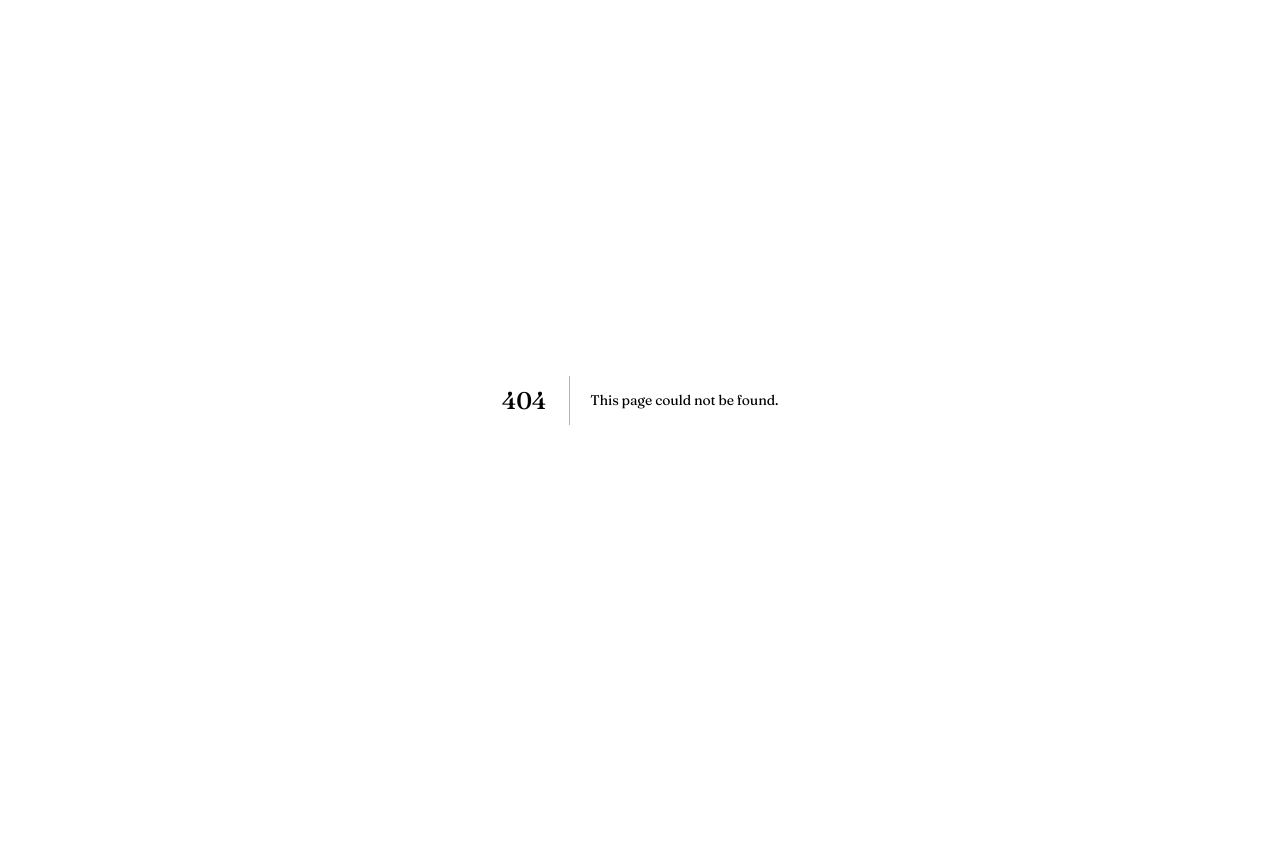
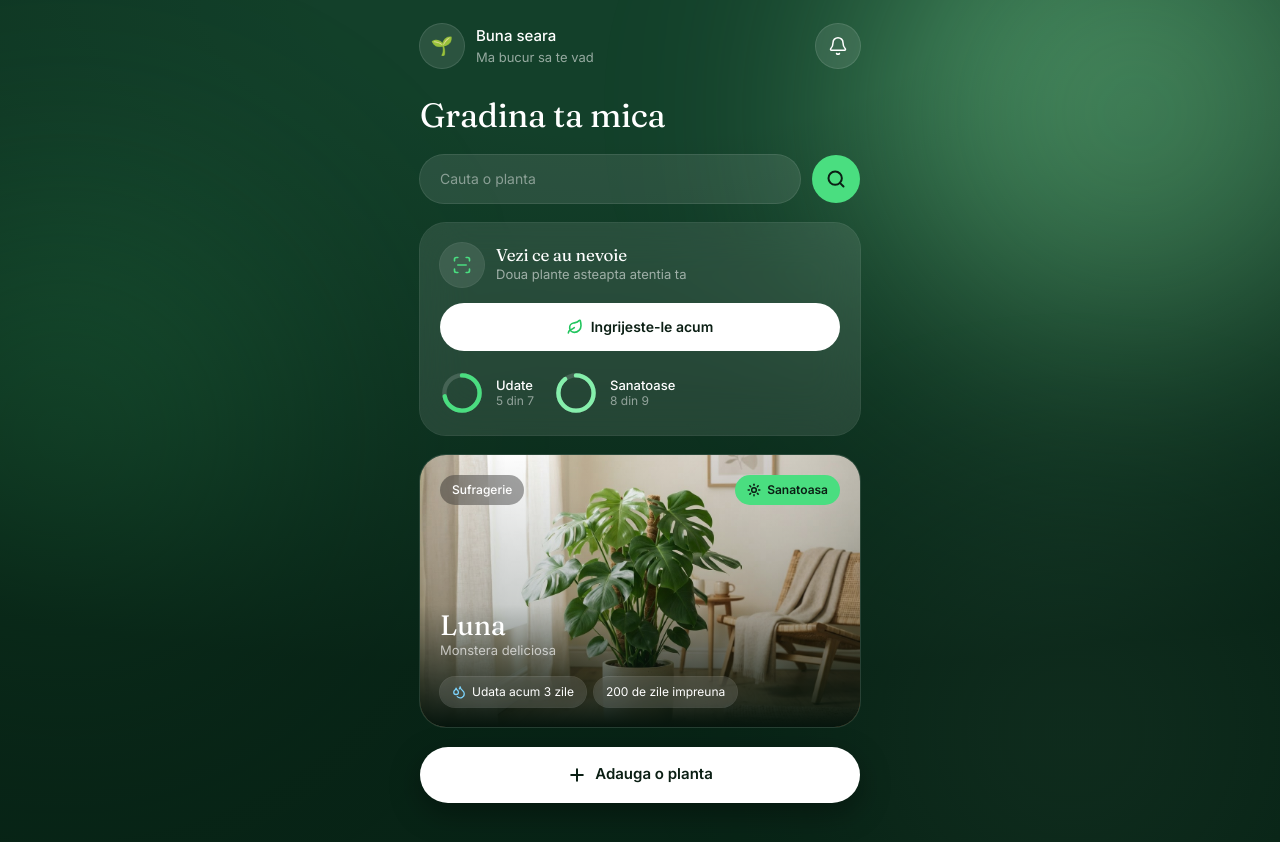
Before and after one commit to classick-o/my-little-garden, a Next.js app: page /preview/dark in a window 1280 px wide. Before the commit this address had no page. Before the commit the page ends 800 px from the top, so only its background shows below. Built offline with nearby package versions, Linux system fonts and the light colour scheme.

Commit message:
Previzualizare varianta intunecata si asset generat pentru demonstratie

```diff
--- /dev/null
+++ b/src/app/preview/dark/page.tsx
@@ -0,0 +1,222 @@
+import Image from "next/image";
+import { Bell, Droplets, Leaf, Plus, ScanLine, Search, Sun } from "lucide-react";
+
+/**
+ * PREVIZUALIZARE - nu face parte din aplicatie.
+ *
+ * Varianta intunecata, dupa referinta vizuala trimisa de proprietar:
+ * fundal verde inchis, carduri de sticla, verde viu ca accent.
+ *
+ * Exista ca sa poata fi comparata cu ecranul real, cald si luminos, de la "/".
+ * Daca directia asta e aleasa, tokenurile se muta in globals.css si folderul
+ * asta dispare. Daca nu, folderul dispare oricum.
+ *
+ * Stilurile sunt scrise local, cu valori directe, tocmai ca sa nu atinga
+ * design system-ul existent pana la o decizie.
+ */
+
+export const metadata = { title: "Previzualizare - varianta intunecata" };
+
+/* Poza de substituire, generata cu 3D AI Studio (vezi CLAUDE.md sectiunea 4b).
+   In aplicatia reala aici vine poza facuta de utilizator. */
+const PLANT_PHOTO = "/demo/monstera.jpg";
+
+export default function DarkPreviewPage() {
+  return (
+    <div className="relative min-h-dvh overflow-hidden bg-[#13402a] text-white">
+      <Glow />
+
+      <div className="relative mx-auto w-full max-w-[30rem] px-5 pt-[max(env(safe-area-inset-top),1.5rem)] pb-10">
+        <Header />
+        <SearchField />
+        <DiagnosisCard />
+        <FeaturedPlant />
+
+        <button className="mt-5 flex h-14 w-full items-center justify-center gap-2 rounded-full bg-white text-[15px] font-semibold text-[#0b1f14] shadow-[0_10px_30px_rgba(0,0,0,0.35)] transition-transform duration-200 active:scale-[0.98]">
+          <Plus className="size-5" strokeWidth={2.4} />
+          Adauga o planta
+        </button>
+      </div>
+    </div>
+  );
+}
+
+/**
+ * Lumina din fundal. Referinta are un verde luminos, nu unul plat: o sursa
+ * puternica in dreapta sus si o cadere spre inchis catre margini.
+ */
+function Glow() {
+  return (
+    <div aria-hidden className="pointer-events-none absolute inset-0">
+      {/* Sursa principala de lumina. */}
+      <div className="absolute -top-40 -right-32 size-[34rem] rounded-full bg-[#8ef2a8]/45 blur-[120px]" />
+      {/* Reflexie mai slaba, in partea opusa, ca sa nu ramana un colt mort. */}
+      <div className="absolute top-1/4 -left-40 size-[28rem] rounded-full bg-[#4ade80]/25 blur-[130px]" />
+      <div className="absolute -bottom-24 right-0 size-[26rem] rounded-full bg-[#bbf7d0]/18 blur-[110px]" />
+      {/* Vigneta: inchide marginile si aduce atentia spre centru. */}
+      <div className="absolute inset-0 bg-[radial-gradient(120%_80%_at_50%_0%,transparent_20%,rgba(4,26,15,0.75)_100%)]" />
+    </div>
+  );
+}
+
+function Header() {
+  return (
+    <header className="flex items-start justify-between">
+      <div className="flex items-center gap-3">
+        <span className="flex size-11 items-center justify-center rounded-full bg-white/10 text-lg ring-1 ring-white/20">
+          &#127793;
+        </span>
+        <div>
+          <p className="text-[15px] font-medium">Buna seara</p>
+          <p className="text-[13px] text-white/55">Ma bucur sa te vad</p>
+        </div>
+      </div>
+
+      <button className="flex size-11 items-center justify-center rounded-full bg-white/10 ring-1 ring-white/20">
+        <Bell className="size-5" strokeWidth={1.8} />
+      </button>
+    </header>
+
+  );
+}
+
+function SearchField() {
+  return (
+    <>
+      <h1 className="mt-7 font-[family-name:var(--font-fraunces)] text-[2.1rem] leading-tight">
+        Gradina ta mica
+      </h1>
+
+      <div className="mt-5 flex items-center gap-3">
+        <div className="flex h-12 flex-1 items-center rounded-full bg-white/10 px-5 ring-1 ring-white/18">
+          <span className="text-[14px] text-white/45">Cauta o planta</span>
+        </div>
+        <button className="flex size-12 shrink-0 items-center justify-center rounded-full bg-[#4ade80] text-[#0b1f14]">
+          <Search className="size-5" strokeWidth={2.4} />
+        </button>
+      </div>
+    </>
+  );
+}
+
+function DiagnosisCard() {
+  return (
+    <section className="mt-5 rounded-[26px] bg-white/10 p-5 ring-1 ring-white/15 backdrop-blur-xl">
+      <div className="flex items-center gap-3">
+        <span className="flex size-11 items-center justify-center rounded-2xl bg-white/10 ring-1 ring-white/15">
+          <ScanLine className="size-5 text-[#4ade80]" strokeWidth={2} />
+        </span>
+        <div>
+          <h2 className="font-[family-name:var(--font-fraunces)] text-[17px]">
+            Vezi ce au nevoie
+          </h2>
+          <p className="text-[13px] text-white/55">
+            Doua plante asteapta atentia ta
+          </p>
+        </div>
+      </div>
+
+      <button className="mt-4 flex h-12 w-full items-center justify-center gap-2 rounded-full bg-white text-[14px] font-semibold text-[#0b1f14] transition-transform duration-200 active:scale-[0.98]">
+        <Leaf className="size-4 text-[#22c55e]" strokeWidth={2.4} />
+        Ingrijeste-le acum
+      </button>
+
+      <div className="mt-5 flex items-center gap-5">
+        <Ring label="Udate" value={5} total={7} accent="#4ade80" />
+        <Ring label="Sanatoase" value={8} total={9} accent="#86efac" />
+      </div>
+    </section>
+  );
+}
+
+type RingProps = {
+  label: string;
+  value: number;
+  total: number;
+  accent: string;
+};
+
+/** Inel de progres desenat cu SVG, fara nicio librarie. */
+function Ring({ label, value, total, accent }: RingProps) {
+  const radius = 16;
+  const circumference = 2 * Math.PI * radius;
+  const filled = circumference * (value / total);
+
+  return (
+    <div className="flex items-center gap-3">
+      <svg viewBox="0 0 40 40" className="size-11 -rotate-90">
+        <circle
+          cx="20"
+          cy="20"
+          r={radius}
+          fill="none"
+          stroke="rgba(255,255,255,0.15)"
+          strokeWidth="4"
+        />
+        <circle
+          cx="20"
+          cy="20"
+          r={radius}
+          fill="none"
+          stroke={accent}
+          strokeWidth="4"
+          strokeLinecap="round"
+          strokeDasharray={`${filled} ${circumference}`}
+        />
+      </svg>
+
+      <div className="leading-tight">
+        <p className="text-[13px] font-medium">{label}</p>
+        <p className="text-[12px] text-white/50">
+          {value} din {total}
+        </p>
+      </div>
+    </div>
+  );
+}
+
+function FeaturedPlant() {
+  return (
+    <article className="relative mt-5 overflow-hidden rounded-[26px] ring-1 ring-white/12">
+      <Image
+        src={PLANT_PHOTO}
+        alt="Monstera din sufragerie"
+        width={1200}
+        height={896}
+        priority
+        className="h-[17rem] w-full object-cover"
+      />
+
+      {/* Gradientul face textul lizibil peste orice poza, dar numai jos:
+          mai sus poza trebuie sa isi pastreze lumina. */}
+      <div className="absolute inset-0 bg-gradient-to-t from-[#06150d] via-[#06150d]/20 via-45% to-transparent" />
+
+      <div className="absolute inset-x-0 top-0 flex items-start justify-between p-5">
+        <span className="rounded-full bg-black/35 px-3 py-1.5 text-[12px] font-medium backdrop-blur-md">
+          Sufragerie
+        </span>
+        <span className="flex items-center gap-1.5 rounded-full bg-[#4ade80] px-3 py-1.5 text-[12px] font-semibold text-[#0b1f14]">
+          <Sun className="size-3.5" strokeWidth={2.6} />
+          Sanatoasa
+        </span>
+      </div>
+
+      <div className="absolute inset-x-0 bottom-0 p-5">
+        <h3 className="font-[family-name:var(--font-fraunces)] text-[1.75rem] leading-tight">
+          Luna
+        </h3>
+        <p className="text-[13px] text-white/65">Monstera deliciosa</p>
+
+        <div className="mt-4 flex items-center gap-2">
+          <span className="flex items-center gap-1.5 rounded-full bg-white/12 px-3 py-1.5 text-[12px] backdrop-blur-md ring-1 ring-white/15">
+            <Droplets className="size-3.5 text-[#7dd3fc]" strokeWidth={2.2} />
+            Udata acum 3 zile
+          </span>
+          <span className="rounded-full bg-white/12 px-3 py-1.5 text-[12px] backdrop-blur-md ring-1 ring-white/15">
+            200 de zile impreuna
+          </span>
+        </div>
+      </div>
+    </article>
+  );
+}
```
Also changed, not shown: public/demo/monstera.jpg (added), 1 other file (tests, documents, lock files or other folders).
